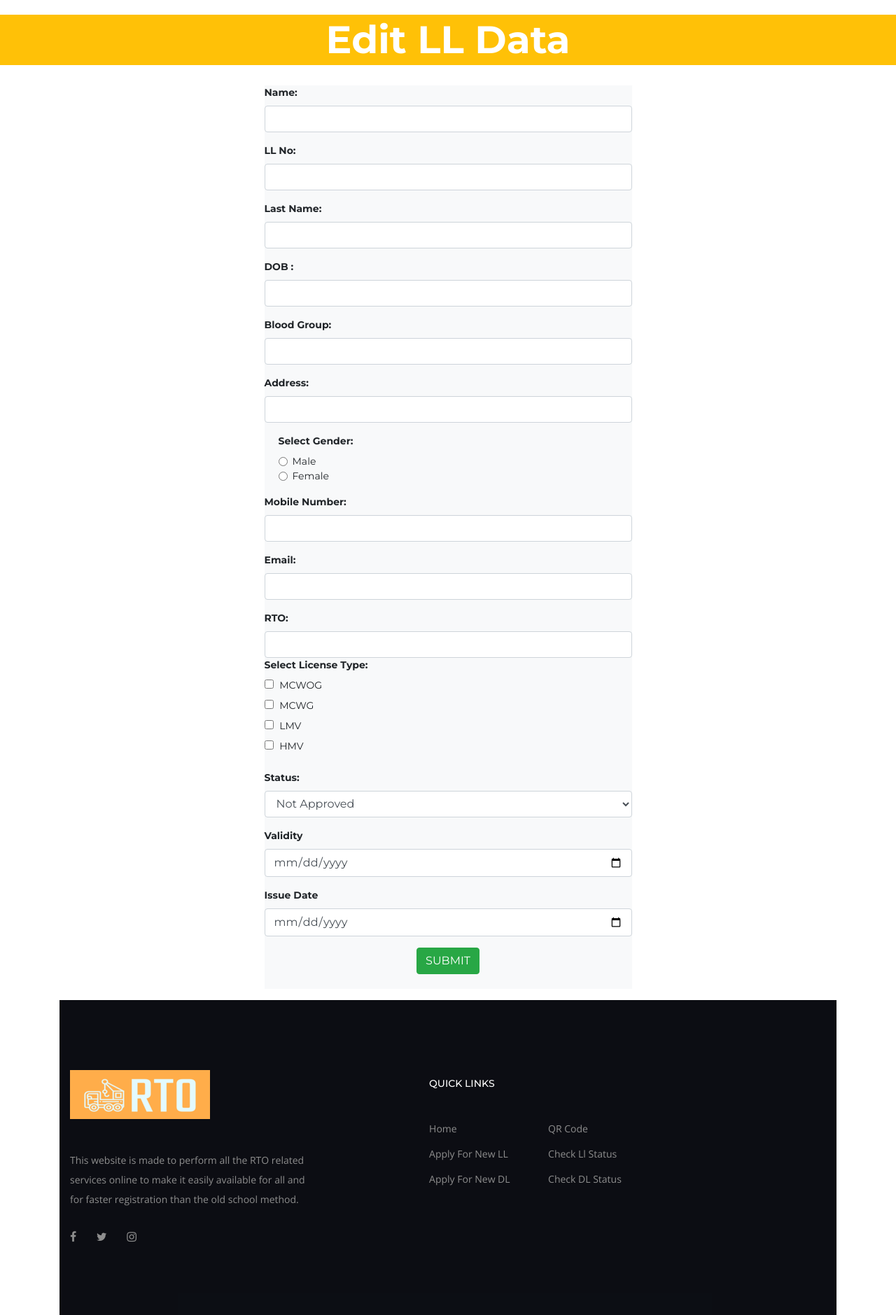
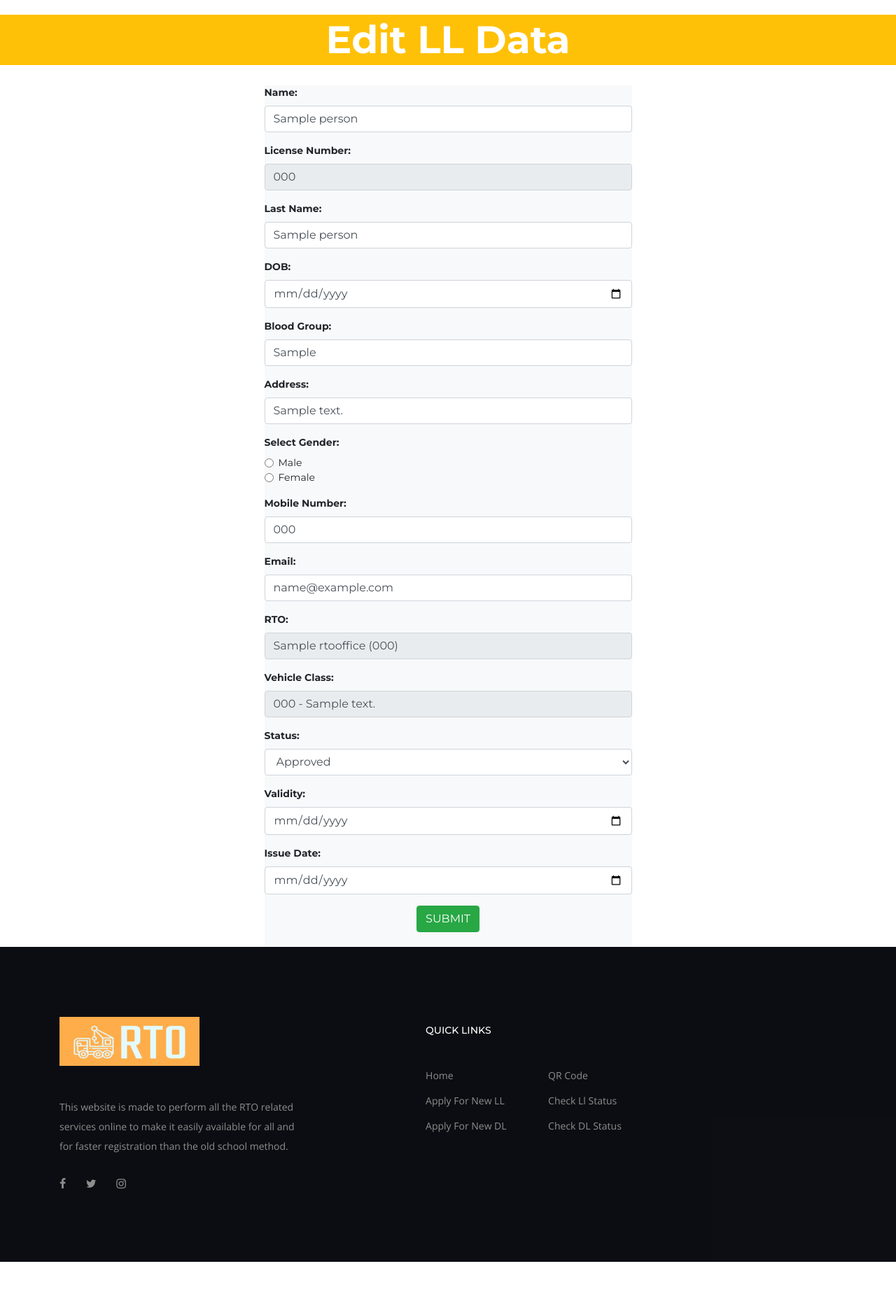
Before and after one commit to chinmaynaik-hub/QRbased-drivinglicense, a PHP site: page /admin/editllData.php in a window 1280 px wide. Shown: the part 185-2064 px from the top of the page at 70% size. After the commit the page ends 1988 px from the top, so only its background shows below. Run offline with PHP 8.4, Linux system fonts and the light colour scheme; the visitor is signed in with stand-in values (Sample User, id 1); tables that the repository leaves empty or names only in its code hold one stand-in row (values such as "Sample post"); data that the repository does not hold is empty; some web fonts are replaced.

Commit message:
updated sql of editlldata.php

```diff
--- a/admin/editllData.php
+++ b/admin/editllData.php
@@ -1,21 +1,53 @@
-
 <?php
     session_start();
     require_once('../config/Connection.php');
-    $aadhar = $_SESSION['aadhar'];
-    // echo $aadhar;
-    // die();
+
+    // Get license_id from session (set in viewllData.php)
+    $license_id = $_SESSION['license_id'];
+
     $obj = new Connection();
     $db = $obj->getNewConnection();
-    $sql = "select * from ll where aadhar=$aadhar";
+
+    // Query to get license data with JOINs
+    $sql = "SELECT
+                l.license_id,
+                l.licenseNumber,
+                l.status,
+                l.issueDate,
+                l.examDate,
+                l.validityDate,
+                p.person_id,
+                p.aadhar,
+                p.name,
+                p.fatherName,
+                p.dob,
+                p.bloodGroup,
+                p.gender,
+                p.address,
+                p.mobileNumber,
+                p.email,
+                r.rto_id,
+                r.rtoName,
+                r.rtoCode,
+                vc.class_id,
+                vc.classCode,
+                vc.classDescription
+            FROM licenses l
+            JOIN person p ON l.person_id = p.person_id
+            JOIN rtooffices r ON l.rto_id = r.rto_id
+            JOIN vehicleclasses vc ON l.class_id = vc.class_id
+            WHERE l.license_id = $license_id";
+
     $res = $db->query($sql);
     $row = $res->fetch_assoc();
-    $vehicleType = $row ['licenseType'];
-    $vtype = explode(',', $vehicleType);
+
+    if (!$row) {
+        die("License not found");
+    }
+
     if (isset($_POST['submit']))
     {
         $name = $_POST['name'];
-        $llno = $_POST['llno'];
         $fatherName = $_POST['fatherName'];
         $dob = $_POST['dob'];
         $bloodGroup = $_POST['bloodGroup'];
@@ -23,21 +55,35 @@
         $gender = $_POST['gender'];
         $mobileNumber = $_POST['mobileNumber'];
         $email = $_POST['email'];
-        $rto = $_POST['rto'];
+        $rto_id = $_POST['rto_id'];
         $status = $_POST['status'];
-        $validity = $_POST['validity'];
+        $validityDate = $_POST['validity'];
         $issueDate = $_POST['issueDate'];
-        $selectedLicenseTypes = isset($_POST['licenseType']) ? implode(',', $_POST['licenseType']) : '';
 
-        $q = "update ll
-        set name='$name', llno=$llno, LastName='$fatherName',
-        dob='$dob', bloodGroup='$bloodGroup', address='$address', gender='$gender',
-        mobileNumber=$mobileNumber, email='$email', rto='$rto', status=$status, validity='$validity', issueDate='$issueDate',licenseType = '$selectedLicenseTypes' where aadhar=$aadhar";
-        $res1 = $db->query($q);
-        if (!$res1)
+        // Update person table
+        $person_id = $row['person_id'];
+        $q_person = "UPDATE person
+                    SET name='$name', fatherName='$fatherName',
+                        dob='$dob', bloodGroup='$bloodGroup',
+                        address='$address', gender='$gender',
+                        mobileNumber='$mobileNumber', email='$email'
+                    WHERE person_id=$person_id";
+
+        $res_person = $db->query($q_person);
+
+        // Update license table
+        $q_license = "UPDATE licenses
+                     SET rto_id=$rto_id, status='$status',
+                         validityDate='$validityDate', issueDate='$issueDate'
+                     WHERE license_id=$license_id";
+
+        $res_license = $db->query($q_license);
+
+        if (!$res_person || !$res_license) {
             die($db->error);
+        }
+
         $db->close();
-        // session_destroy();
         header("Location: viewllData.php");
         die();
     }
@@ -56,18 +102,17 @@
 					<span id="nameerr" class="text-danger font-weight-bold"> </span>
 				</div>
                 <div class="form-group">
-					<label for="llno" class="font-weight-bold"> LL No: </label>
-					<input type="number" name="llno" class="form-control" id="llno" value="<?php echo $row['llno'] ?>">
-					<span id="llnoerr" class="text-danger font-weight-bold"> </span>
+					<label for="licenseNumber" class="font-weight-bold"> License Number: </label>
+					<input type="text" name="licenseNumber" class="form-control" id="licenseNumber" value="<?php echo $row['licenseNumber'] ?>" readonly>
 				</div>
                 <div class="form-group">
 					<label for="fatherName" class="font-weight-bold"> Last Name: </label>
-					<input type="text" name="fatherName" class="form-control" id="fatherName" value="<?php echo $row['LastName'] ?>">
+					<input type="text" name="fatherName" class="form-control" id="fatherName" value="<?php echo $row['fatherName'] ?>">
 					<span id="fatherNameerr" class="text-danger font-weight-bold"> </span>
 				</div>
                 <div class="form-group">
-					<label for="dob" class="font-weight-bold"> DOB : </label>
-					<input type="text" name="dob" class="form-control" id="dob" value="<?php echo $row['dob'] ?>">
+					<label for="dob" class="font-weight-bold"> DOB: </label>
+					<input type="date" name="dob" class="form-control" id="dob" value="<?php echo $row['dob'] ?>">
 					<span id="doberr" class="text-danger font-weight-bold"> </span>
 				</div>
                 <div class="form-group">
@@ -81,19 +126,16 @@
 					<span id="addresserr" class="text-danger font-weight-bold"> </span>
 				</div>
                 <div class="form-group">
-
-<div class="form-check">
 					<label class="font-weight-bold d-block">Select Gender:</label>
                     <div class="form-check">
                         <input class="form-check-input" type="radio" name="gender" id="genderMale" value="Male"
-            <?php echo ($row['gender'] == 'Ma') ? 'checked' : ''; ?>>
+                            <?php echo ($row['gender'] == 'Male' || $row['gender'] == 'Ma' || $row['gender'] == 'M') ? 'checked' : ''; ?>>
                         <label class="form-check-label" for="genderMale">Male</label>
                     </div>
                     <div class="form-check">
                         <input class="form-check-input" type="radio" name="gender" id="genderFemale" value="Female"
-            <?php echo ($row['gender'] == 'Fe') ? 'checked' : ''; ?>>
+                            <?php echo ($row['gender'] == 'Female' || $row['gender'] == 'Fe' || $row['gender'] == 'F') ? 'checked' : ''; ?>>
                         <label class="form-check-label" for="genderFemale">Female</label>
-    </div>
                     </div>
 				</div>
                 <div class="form-group">
@@ -107,40 +149,32 @@
 					<span id="emailerr" class="text-danger font-weight-bold"> </span>
 				</div>
                 <div class="form-group">
-					<label for="rto" class="font-weight-bold"> RTO: </label>
-					<input type="text" name="rto" class="form-control" id="rto" value="<?php echo $row['rto'] ?>">
+					<label for="rto_id" class="font-weight-bold"> RTO: </label>
+					<input type="text" name="rto_display" class="form-control" value="<?php echo $row['rtoName'] . ' (' . $row['rtoCode'] . ')' ?>" readonly>
+                    <input type="hidden" name="rto_id" value="<?php echo $row['rto_id'] ?>">
 					<span id="rtoerr" class="text-danger font-weight-bold"> </span>
+				</div>
                 <div class="form-group">
-                        <label class="font-weight-bold" style="margin-right: 100px;"> Select License Type: </label><br>
-                        <input type="checkbox" name="licenseType[]" value="MCWOG" id="mcwog"
-                        <?php echo in_array('MCWOG', $vtype) ? 'checked' : ''; ?>>
-                        <label for="mcwog" style="margin-left: 5px;"> MCWOG </label><br>
-                        <input type="checkbox" name="licenseType[]" value="MCWG" id="mcwg"
-                        <?php echo in_array('MCWG', $vtype) ? 'checked' : ''; ?>>
-                        <label for="mcwg" style="margin-left: 5px;"> MCWG </label><br>
-                        <input type="checkbox" name="licenseType[]" value="LMV" id="lmv"
-                        <?php echo in_array('LMV', $vtype) ? 'checked' : ''; ?>>
-                        <label for="lmv" style="margin-left: 5px;"> LMV </label><br>
-                        <input type="checkbox" name="licenseType[]" value="HMV" id="hmv"
-                        <?php echo in_array('HMV', $vtype) ? 'checked' : ''; ?>>
-                        <label for="hmv" style="margin-left: 5px;"> HMV </label><br>
-                        <span id="licenseTypeerr" class="text-danger font-weight-bold"> </span>
+                    <label for="classCode" class="font-weight-bold"> Vehicle Class: </label>
+                    <input type="text" name="classCode" class="form-control" value="<?php echo $row['classCode'] . ' - ' . $row['classDescription'] ?>" readonly>
                 </div>
                 <div class="form-group">
                     <label for="status" class="font-weight-bold">Status:</label>
                     <select name="status" class="form-control" id="status">
-                        <option value="0" <?php echo ($row['status'] == 0) ? 'selected' : ''; ?>>Not Approved</option>
-                        <option value="1" <?php echo ($row['status'] == 1) ? 'selected' : ''; ?>>Approved</option>
+                        <option value="pending" <?php echo ($row['status'] == 'pending') ? 'selected' : ''; ?>>Pending</option>
+                        <option value="approved" <?php echo ($row['status'] == 'approved') ? 'selected' : ''; ?>>Approved</option>
+                        <option value="rejected" <?php echo ($row['status'] == 'rejected') ? 'selected' : ''; ?>>Rejected</option>
+                        <option value="expired" <?php echo ($row['status'] == 'expired') ? 'selected' : ''; ?>>Expired</option>
                     </select>
                     <span id="statuserr" class="text-danger font-weight-bold"></span>
                 </div>
                 <div class="form-group">
-					<label for="validity" class="font-weight-bold"> Validity </label>
-					<input type="date" name="validity" class="form-control" id="validity" value="<?php echo $row['validity'] ?>">
+					<label for="validity" class="font-weight-bold"> Validity: </label>
+					<input type="date" name="validity" class="form-control" id="validity" value="<?php echo $row['validityDate'] ?>">
 					<span id="validityerr" class="text-danger font-weight-bold"> </span>
 				</div>
                 <div class="form-group">
-					<label for="issueDate" class="font-weight-bold"> Issue Date </label>
+					<label for="issueDate" class="font-weight-bold"> Issue Date: </label>
 					<input type="date" name="issueDate" class="form-control" id="issueDate" value="<?php echo $row['issueDate'] ?>">
 					<span id="issueDateerr" class="text-danger font-weight-bold"> </span>
 				</div>
```
Lines whose indentation alone changed are shown as unchanged.
